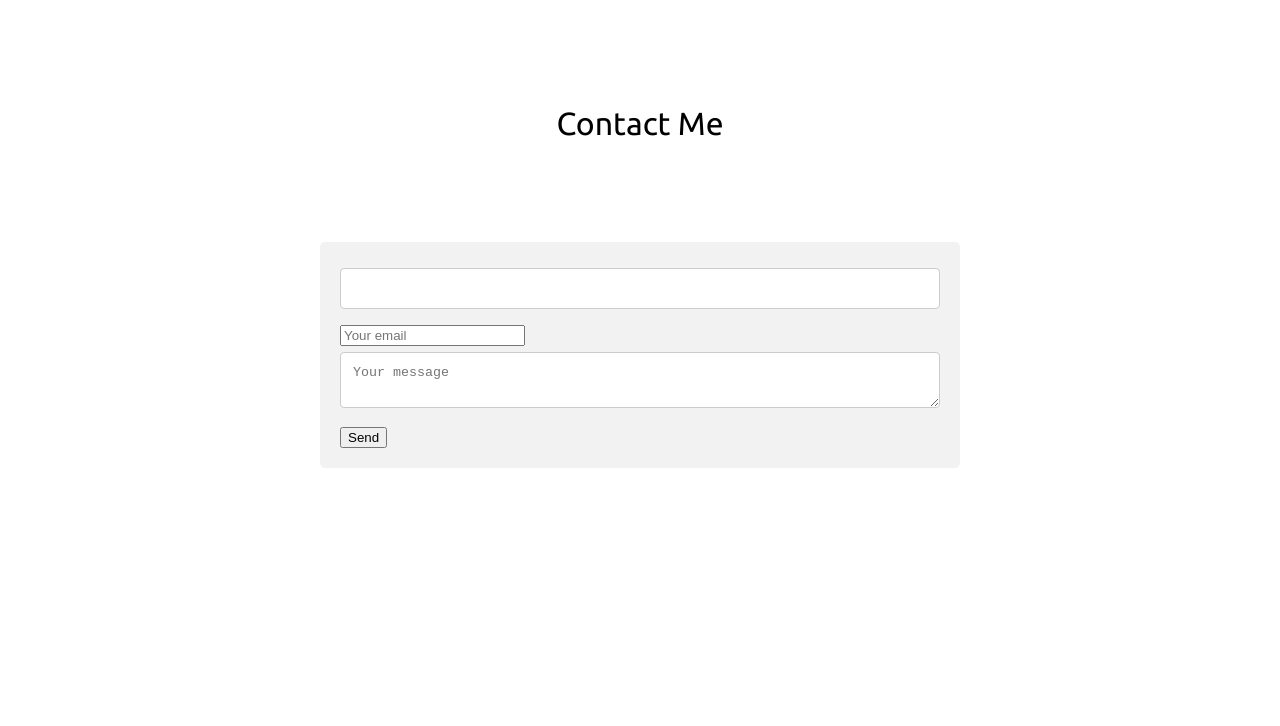
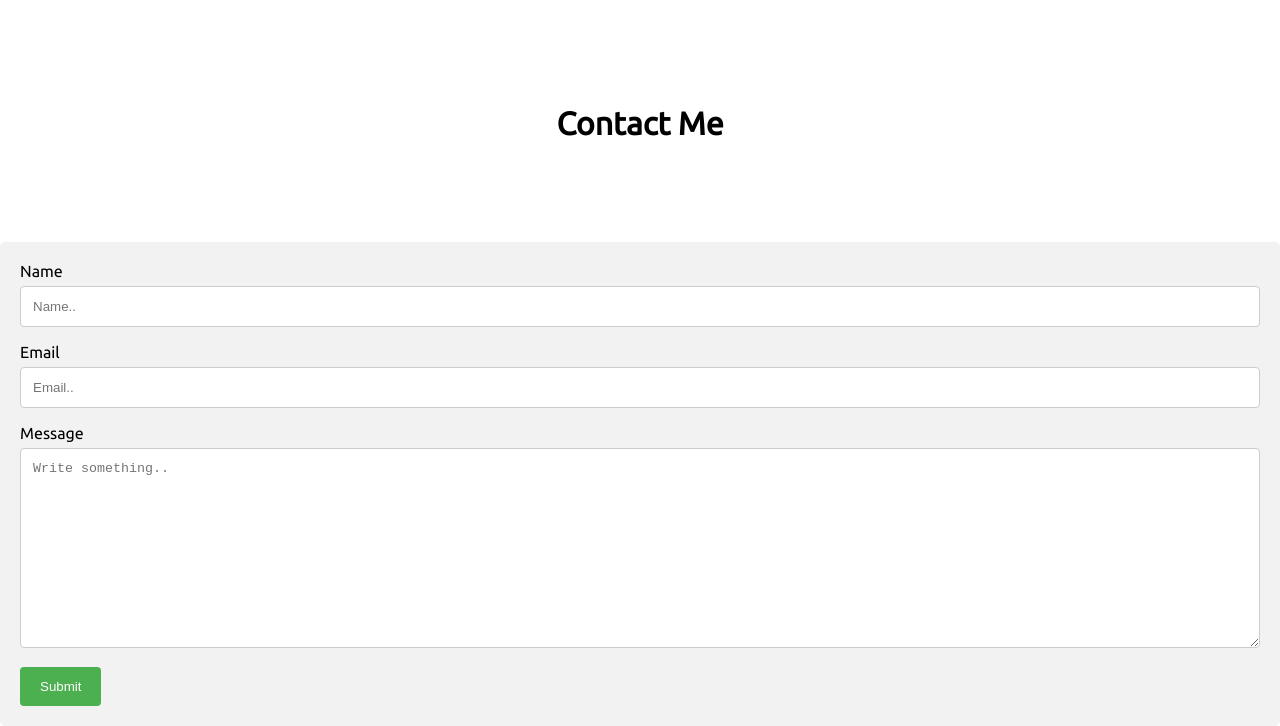
Before and after one commit to matthewlynner/matthewlynner.github.io, a plain HTML site: page index.html in a window 1280 px wide. Shown: the part 1569-2295 px from the top of the page. Before the commit the page ends 2037 px from the top, so only its background shows below. Drawn offline with nearby package versions, Linux system fonts and the light colour scheme.

Commit message:
Finishing touches on contact form

```diff
--- a/index.html
+++ b/index.html
@@ -15,7 +15,6 @@
 	</div>
 
 <!--Navigation Section-->
-
 <div class="navbar">
   <a href="#">Home</a>
   <a href="#">Projects</a>
@@ -42,7 +41,6 @@
     }
   })
 </script>
-
 
 
 <!--Portfolio Gallery Grid-->
@@ -93,15 +91,33 @@
 
 
 <!--CONTACT FORM-->
-<header class="contact-heading">Contact Me</header>
+<h2 class="projects">Contact Me</h2>
+
 <div class="form-container">
-<form method="POST" action="https://formspree.io/matthewlynner@gmail.com">
-	<input type="text" name="name">
-  <input type="email" name="email" placeholder="Your email">
-  <textarea name="message" placeholder="Your message"></textarea>
-  <button type="submit">Send</button>
-</form>
+  <form method="POST" action="https://formspree.io/matthewlynner@gmail.com">
+
+    <label for="name">Name</label>
+    <input type="text" id="name" name="name" placeholder="Name..">
+
+    <label for="email">Email</label>
+    <input type="text" id="email" name="email" placeholder="Email..">
+
+    <label for="subject">Message</label>
+    <textarea id="subject" name="subject" placeholder="Write something.." style="height:200px"></textarea>
+
+    <input type="submit" value="Submit">
+
+  </form>
 </div>
+
+
+
+
+
+
+
+
+
 
 <!--END CONTACT FORM-->
 
--- a/stylesheet.css
+++ b/stylesheet.css
@@ -178,44 +178,35 @@ body {
 
 /*--------------CONTACT FORM-----------*/
 
-.contact-heading {
-  margin: auto;
-  text-align: center;
-  padding-top: 100px;
-  padding-bottom: 100px;
-  font-size: 2em;
+input[type=text], select, textarea {
+    width: 100%; /* Full width */
+    padding: 12px; /* Some padding */
+    border: 1px solid #ccc; /* Gray border */
+    border-radius: 4px; /* Rounded borders */
+    box-sizing: border-box; /* Make sure that padding and width stays in place */
+    margin-top: 6px; /* Add a top margin */
+    margin-bottom: 16px; /* Bottom margin */
+    resize: vertical /* Allow the user to vertically resize the textarea (not horizontally) */
 }
 
-input[type=text], select, textarea {
-  width: 100%;
-  padding: 12px;
-  border: 1px solid #ccc;
-  border-radius: 4px;
-  box-sizing: border-box;
-  margin-top: 6px;
-  margin-bottom: 16px;
-  resize: vertical;
-}
-
+/* Style the submit button with a specific background color etc */
 input[type=submit] {
-  background-color: #333;
+    background-color: #4CAF50;
     color: white;
     padding: 12px 20px;
     border: none;
     border-radius: 4px;
     cursor: pointer;
-  margin-left: 45%;
-  font-family: inherit;
-  margin-top: 20px;
 }
 
+/* When moving the mouse over the submit button, add color */
 input[type=submit]:hover {
-  background-color: #7581d2;
+    background-color: #45a049;
 }
 
+/* Add a background color and some padding around the form */
 .form-container {
     border-radius: 5px;
     background-color: #f2f2f2;
     padding: 20px;
-  width:50%;
 }
```
Also changed, not shown: 1 other file. Lines whose indentation alone changed are shown as unchanged.
